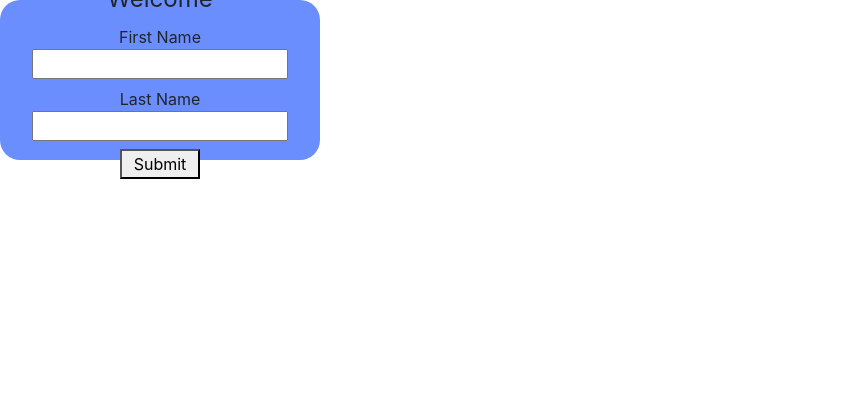
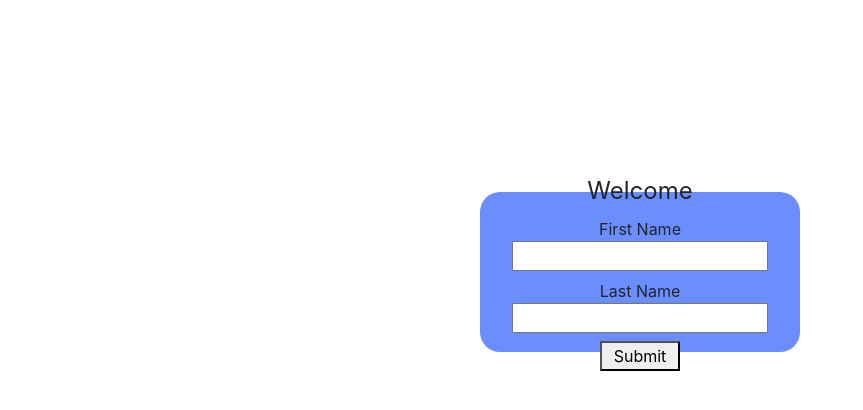
Before and after one commit to rigrergl/Financial-Atlas, a React (Create React App) app: page / in a window 1280 px wide. Shown: the top 410 px of the page, without its empty margins (0-863 px from the left). Built offline with nearby package versions, Linux system fonts and the light colour scheme.

Commit message:
Center login page

```diff
--- a/src/styles/login.css
+++ b/src/styles/login.css
@@ -5,6 +5,8 @@
     display: flex;
     align-items: center;
     background-color: #6b8eff;
+    margin: auto;
+    margin-top: 15%;
 }
 
 input {
@@ -13,5 +15,4 @@ input {
 
 button {
     width: 10vh;
-
 }
```
